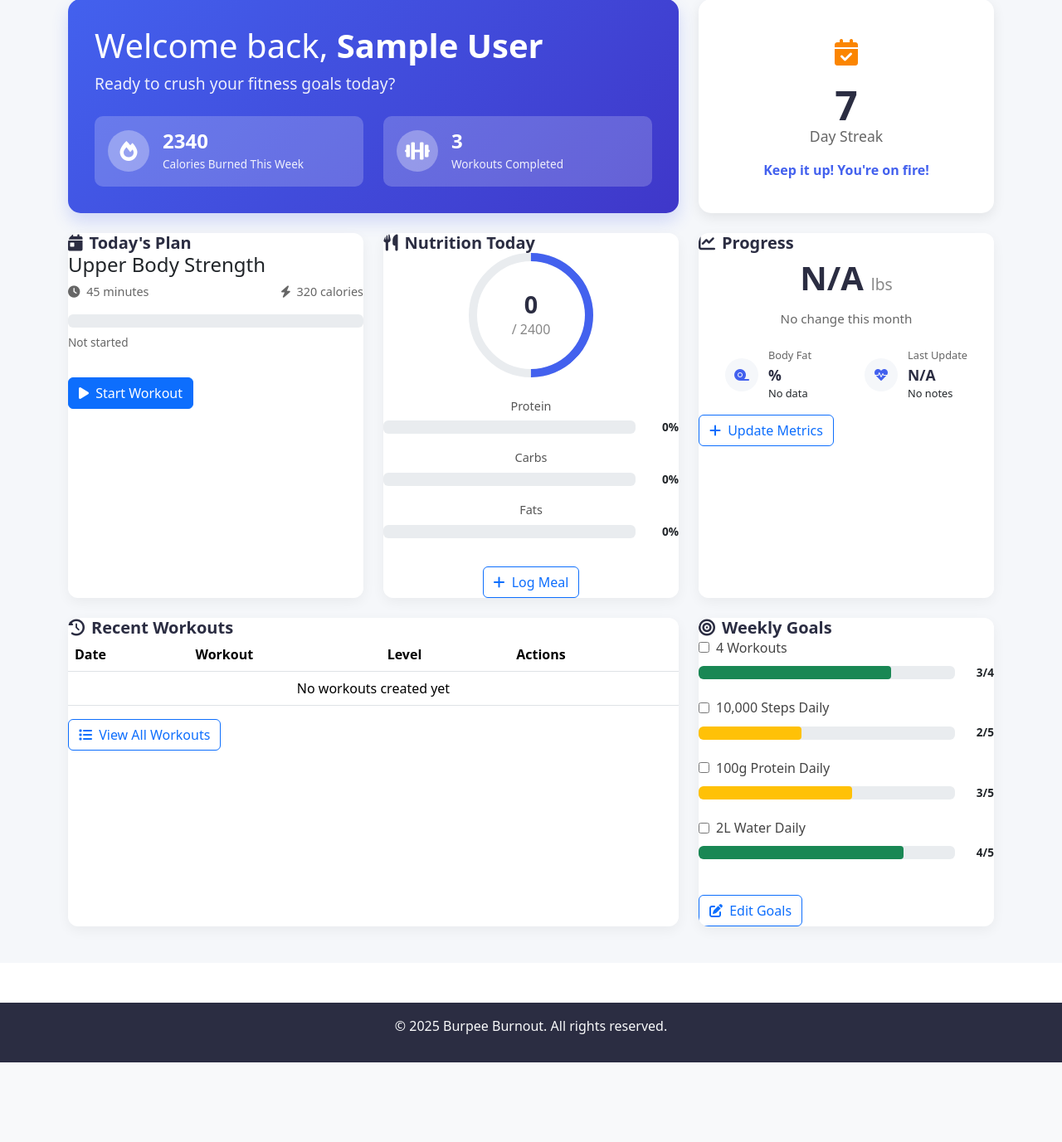
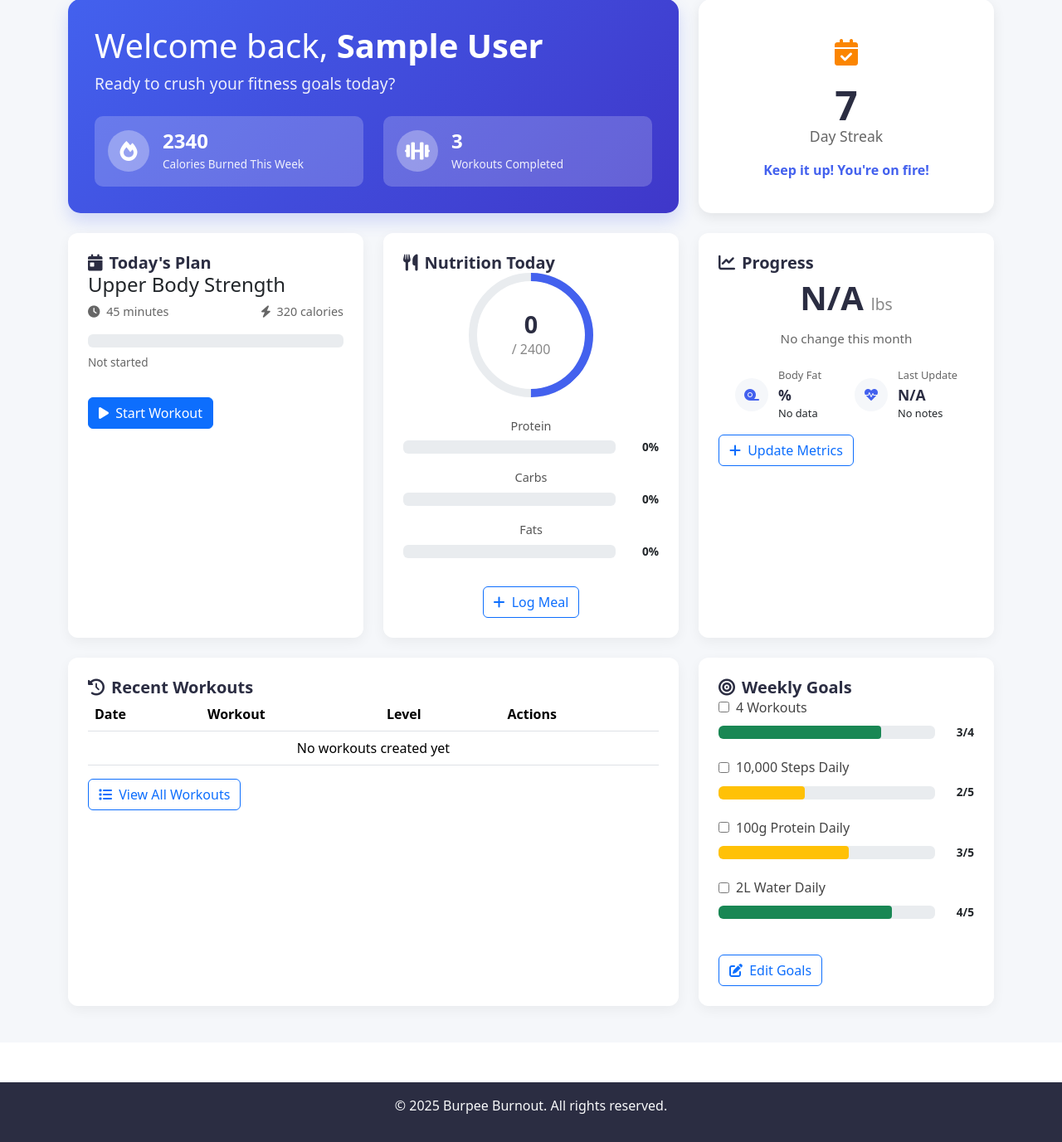
Before and after one commit to Adityavedula/HAGMS, a Flask app: page /dashboard in a window 1280 px wide. Shown: the part 117-1494 px from the top of the page at 83% size. Before the commit the page ends 1398 px from the top, so only its background shows below. Run offline with Flask 3, Linux system fonts and the light colour scheme; the visitor is signed in with stand-in values (Sample User, id 1); data that the repository does not hold is empty.

Commit message:
UI changes

```diff
--- a/app.py
+++ b/app.py
@@ -571,7 +571,7 @@ def edit_workout_plan(id):
 
         db.session.commit()
         flash('Workout plan updated successfully!', 'success')
-        return redirect(url_for('workout_plan', id=plan.id))
+        return redirect(url_for('workout_plans', id=plan.id))
 
     return render_template('edit_workout_plan.html', plan=plan)
 
--- a/templates/dashboard.html
+++ b/templates/dashboard.html
@@ -55,8 +55,8 @@
         <div class="row g-4">
             <!-- Today's Plan -->
             <div class="col-md-6 col-lg-4">
-                <div class="dashboard-card">
-                    <div class="card-header">
+                <div class="dashboard-card p-4">
+                    <div class="card-header ">
                         <h3><i class="fas fa-calendar-day me-2"></i>Today's Plan</h3>
                     </div>
                     <div class="card-body">
@@ -88,7 +88,7 @@
 
             <!-- Nutrition Summary -->
             <div class="col-md-6 col-lg-4">
-                <div class="dashboard-card">
+                <div class="dashboard-card p-4">
                     <div class="card-header">
                         <h3><i class="fas fa-utensils me-2"></i>Nutrition Today</h3>
                     </div>
@@ -141,7 +141,7 @@
 
             <!-- Progress Tracker -->
             <div class="col-md-6 col-lg-4">
-                <div class="dashboard-card">
+                <div class="dashboard-card p-4">
                     <div class="card-header">
                         <h3><i class="fas fa-chart-line me-2"></i>Progress</h3>
                     </div>
@@ -187,7 +187,7 @@
 
             <!-- Recent Workouts -->
             <div class="col-md-6 col-lg-8">
-                <div class="dashboard-card">
+                <div class="dashboard-card p-4">
                     <div class="card-header">
                         <h3><i class="fas fa-history me-2"></i>Recent Workouts</h3>
                     </div>
@@ -239,7 +239,7 @@
 
             <!-- Weekly Goals -->
             <div class="col-md-6 col-lg-4">
-                <div class="dashboard-card">
+                <div class="dashboard-card p-4">
                     <div class="card-header">
                         <h3><i class="fas fa-bullseye me-2"></i>Weekly Goals</h3>
                     </div>
```
